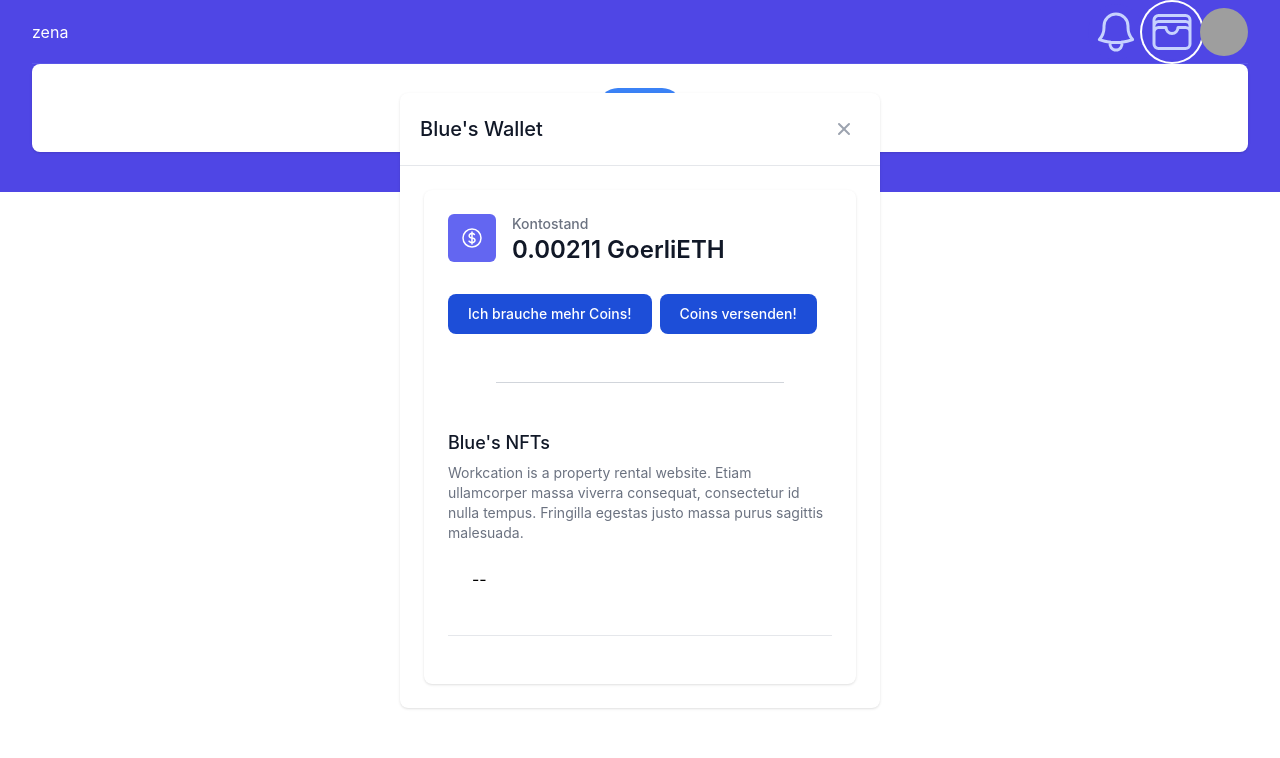
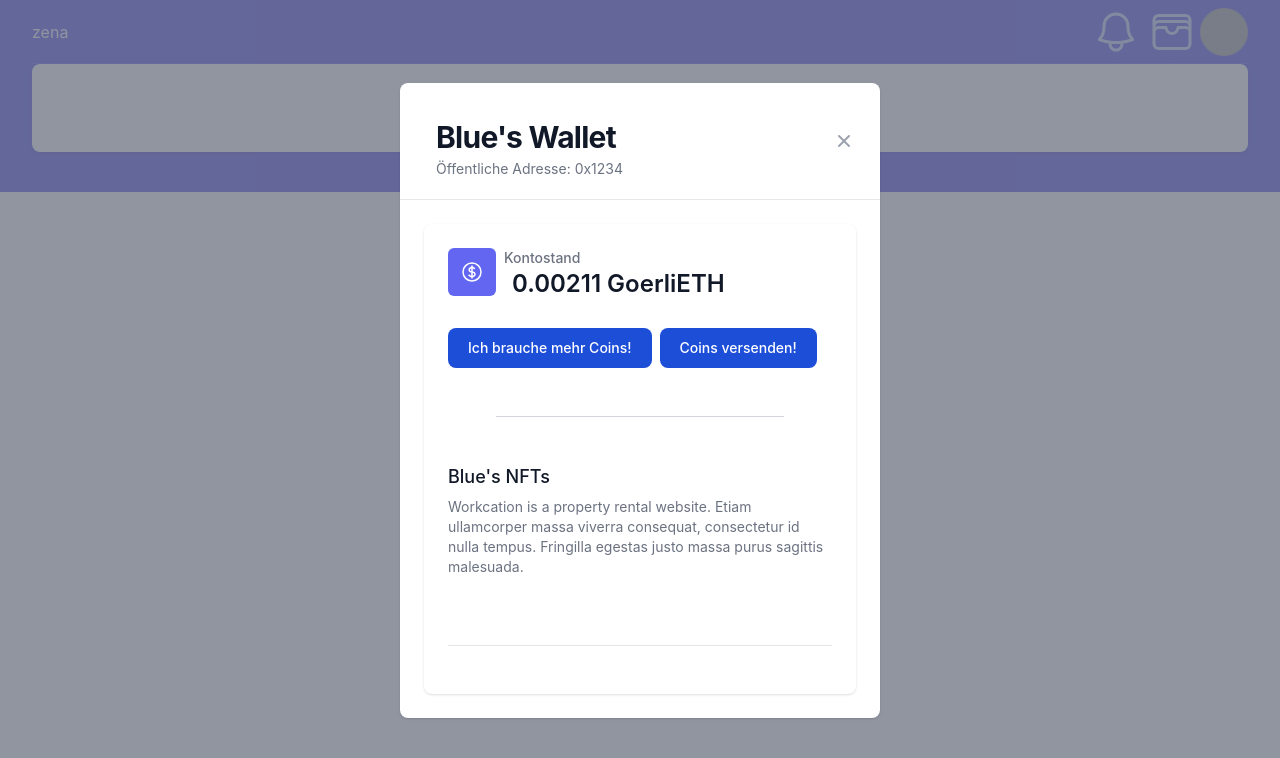
Before and after one commit to gitfrosh/zena, a React (Create React App) app in the folder frontend/: page /chapters/1 in a window 1280 px wide. Both pictures are taken after a click on the button "View wallet". Shown: the top 758 px of the page. Built offline with nearby package versions, Linux system fonts and the light colour scheme; grey boxes are pictures that could not be loaded.

Commit message:
fix modal, fix mint

```diff
--- a/frontend/src/components/Wallet/Minting.tsx
+++ b/frontend/src/components/Wallet/Minting.tsx
@@ -1,12 +1,59 @@
-import { ExclamationTriangleIcon } from "@heroicons/react/20/solid";
+import {
+  CheckCircleIcon,
+  ExclamationTriangleIcon,
+} from "@heroicons/react/20/solid";
+import { useEffect, useState } from "react";
 import { useRecoilState } from "recoil";
-import { mintState } from "../../utils/store";
+import { mintState, userState } from "../../utils/store";
 
 export default function Minting() {
   const [shouldMint, setMint] = useRecoilState(mintState);
+  const [isProcessing, setProcessing] = useState(false);
+  const [isDone, setDone] = useState(false);
+  const [user, setUser] = useRecoilState(userState);
+
+  useEffect(() => {
+    if (isProcessing) {
+      setTimeout(() => {
+        setDone(true);
+        setProcessing(false);
+        setUser((u) => {
+          return { ...u, nft: u.nft + 1 };
+        });
+      }, 3000);
+    }
+  }, [isProcessing]);
+
   if (!shouldMint) return null;
 
+  if (isDone) {
     return (
+      <div className="rounded-md bg-green-50 p-4 mb-6">
+        <div className="flex">
+          <div className="flex-shrink-0">
+            <CheckCircleIcon
+              className="h-5 w-5 text-green-400"
+              aria-hidden="true"
+            />
+          </div>
+          <div className="ml-3">
+            <h3 className="text-sm font-medium text-green-800">
+              Juhu! Dein NFT wurde erfolgreich gemintet!
+            </h3>
+            <div className="mt-2 text-sm text-green-700">
+              <p>
+                Lorem ipsum dolor sit amet consectetur adipisicing elit. Aliquid
+                pariatur, ipsum similique veniam.
+              </p>
+            </div>
+          </div>
+        </div>
+      </div>
+    );
+  }
+
+  return (
+    <>
       <div className="rounded-md bg-yellow-50 p-4 mb-12">
         <div className="flex">
           <div className="flex-shrink-0">
@@ -20,13 +67,22 @@ export default function Minting() {
               Du bist gerade dabei, einen NFT zu minten.
             </h3>
             <div className="mt-2 text-sm text-yellow-700">
+              <p className="mb-8">
+                Diese Aktion würde 0.001 GoerliETH Gebühren kosten. Bitte gib
+                die Transaktion frei.
+              </p>
               <p>
-              Diese Aktion würde 0.001 GoerliETH Gebühren kosten. Bitte gib die
-              Transaktion frei.
+                <button
+                  onClick={() => setProcessing(true)}
+                  className="animate-bounce bg-blue-500 hover:bg-blue-700 text-white font-bold py-2 px-4 rounded-full"
+                >
+                  {isProcessing ? "Bitte warten ..." : "Freigeben"}
+                </button>
               </p>
             </div>
           </div>
         </div>
       </div>
+    </>
   );
 }
--- a/frontend/src/components/Wallet/Modal.tsx
+++ b/frontend/src/components/Wallet/Modal.tsx
@@ -1,25 +1,66 @@
-import { CurrencyDollarIcon } from "@heroicons/react/24/outline";
+import { CheckIcon, CurrencyDollarIcon } from "@heroicons/react/24/outline";
 import { mintState, userState, walletOpenState } from "../../utils/store";
 import { useRecoilState } from "recoil";
 import Minting from "./Minting";
+import tree from "../../images/tree.jpg"; // Tell webpack this JS file uses this image
+import { Transition, Dialog } from "@headlessui/react";
+import { Fragment } from "react";
 
 export default function Modal() {
   const [open, setOpen] = useRecoilState(walletOpenState);
   const [user, setUser] = useRecoilState(userState);
+  const [shouldMint, setMint] = useRecoilState(mintState);
 
   if (!open) return null;
 
   return (
-    <div className="absolute z-50 w-full md:inset-0 h-modal md:h-full grid h-screen place-items-center">
+    <Transition.Root show={open} as={Fragment}>
+      <Dialog as="div" className="relative z-10" onClose={setOpen}>
+        <Transition.Child
+          as={Fragment}
+          enter="ease-out duration-300"
+          enterFrom="opacity-0"
+          enterTo="opacity-100"
+          leave="ease-in duration-200"
+          leaveFrom="opacity-100"
+          leaveTo="opacity-0"
+        >
+          <div className="fixed inset-0 bg-gray-500 bg-opacity-75 transition-opacity" />
+        </Transition.Child>
+
+        <div className="fixed inset-0 z-10 overflow-y-auto">
+          <div className="flex min-h-full items-end justify-center p-4 sm:items-center sm:p-0">
+            <Transition.Child
+              as={Fragment}
+              enter="ease-out duration-300"
+              enterFrom="opacity-0 translate-y-4 sm:translate-y-0 sm:scale-95"
+              enterTo="opacity-100 translate-y-0 sm:scale-100"
+              leave="ease-in duration-200"
+              leaveFrom="opacity-100 translate-y-0 sm:scale-100"
+              leaveTo="opacity-0 translate-y-4 sm:translate-y-0 sm:scale-95"
+            >
+              <Dialog.Panel>
+                <div>
                   <div id="medium-modal" tabIndex={-1}>
                     <div className="relative p-4 w-full max-w-lg h-full md:h-auto">
                       <div className="relative bg-white rounded-lg shadow dark:bg-gray-700">
-            <div className="flex justify-between items-center p-5 rounded-t border-b dark:border-gray-600">
-              <h3 className="text-xl font-medium text-gray-900 dark:text-white">
+                        <div className="flex justify-between p-5 rounded-t border-b dark:border-gray-600">
+                          <div className="ml-4 mt-4">
+                            <h2 className="text-2xl font-bold leading-7 text-gray-900 sm:truncate sm:text-3xl sm:tracking-tight">
                               {user.name}'s Wallet
-              </h3>
+                            </h2>
+
+                            <p className="mt-1 text-sm text-gray-500">
+                              Öffentliche Adresse: 0x1234
+                            </p>
+                          </div>
+                          <h3 className="text-xl font-medium text-gray-900 dark:text-white"></h3>
+                          {/* <span>Öffentliche Adresse: 0x123456789101112</span> */}
                           <button
-                onClick={() => setOpen(false)}
+                            onClick={() => {
+                              setMint(false);
+                              setOpen(false);
+                            }}
                             type="button"
                             className="text-gray-400 bg-transparent hover:bg-gray-200 hover:text-gray-900 rounded-lg text-sm p-1.5 ml-auto inline-flex items-center dark:hover:bg-gray-600 dark:hover:text-white"
                             data-modal-toggle="medium-modal"
@@ -40,7 +81,7 @@ export default function Modal() {
                             <span className="sr-only">Close modal</span>
                           </button>
                         </div>
-            <div className="p-6 space-y-6">
+                        <div className="p-6">
                           <div className="relative overflow-hidden rounded-lg bg-white px-4 pt-5 pb-12 shadow sm:px-6 sm:pt-6">
                             <dt>
                               <div className="absolute rounded-md bg-indigo-500 p-3">
@@ -49,7 +90,7 @@ export default function Modal() {
                                   aria-hidden="true"
                                 />
                               </div>
-                  <p className="ml-16 truncate text-sm font-medium text-gray-500">
+                              <p className="pl-14 text-sm font-medium text-gray-500">
                                 Kontostand
                               </p>
                             </dt>
@@ -86,11 +127,29 @@ export default function Modal() {
                                 {user.name}'s NFTs
                               </h3>
                               <p className="mt-2 text-sm text-gray-500">
-                    Workcation is a property rental website. Etiam ullamcorper
-                    massa viverra consequat, consectetur id nulla tempus.
-                    Fringilla egestas justo massa purus sagittis malesuada.
+                                Workcation is a property rental website. Etiam
+                                ullamcorper massa viverra consequat, consectetur
+                                id nulla tempus. Fringilla egestas justo massa
+                                purus sagittis malesuada.
                               </p>
-                  <p className="p-6">--</p>
+                              <p className="p-6">
+                                <div className="grid grid-cols-4 gap-4">
+                                  {Array.from(Array(user.nft)).map((x, i) => {
+                                    return (
+                                      <div className="border border-b border-indigo-300 border-opacity-25">
+                                        <img
+                                          style={{
+                                            display: "unset",
+                                            width: 200,
+                                          }}
+                                          src={tree}
+                                          alt="Baum"
+                                        />
+                                      </div>
+                                    );
+                                  })}
+                                </div>
+                              </p>
                             </div>
                           </div>
                         </div>
@@ -98,5 +157,11 @@ export default function Modal() {
                     </div>
                   </div>
                 </div>
+              </Dialog.Panel>
+            </Transition.Child>
+          </div>
+        </div>
+      </Dialog>
+    </Transition.Root>
   );
 }
--- a/frontend/src/pages/Chapter.tsx
+++ b/frontend/src/pages/Chapter.tsx
@@ -41,6 +41,10 @@ const NFTMint = () => {
         Für NFT gibt es verschiedene Anwendungsbeispiele, digitale Kunst,
         Community, Events, Gaming, etc. Hier ist ein Impact NFT als Beispiel Mit
         dem Minten dieses Baum NFTs pflanzt die Community pro NFT einen Baum.
+      </p>
+      <p className="pb-12">
+        Im folgenden wird dein Baum-NFT geprägt und die Eigentumsrechte auf der
+        Blockchain festgeschrieben.
       </p>
       <button
         onClick={() => {
--- a/frontend/src/utils/store.ts
+++ b/frontend/src/utils/store.ts
@@ -15,6 +15,7 @@ export const userState = atom({
   key: "userState",
   default: {
     name: "Blue",
+    nft: 0,
     imageUrl:
       "https://images.unsplash.com/photo-1463453091185-61582044d556?ixlib=rb-=eyJhcHBfaWQiOjEyMDd9&auto=format&fit=facearea&facepad=8&w=1024&h=1024&q=80",
   },
```
Lines whose indentation alone changed are shown as unchanged.
